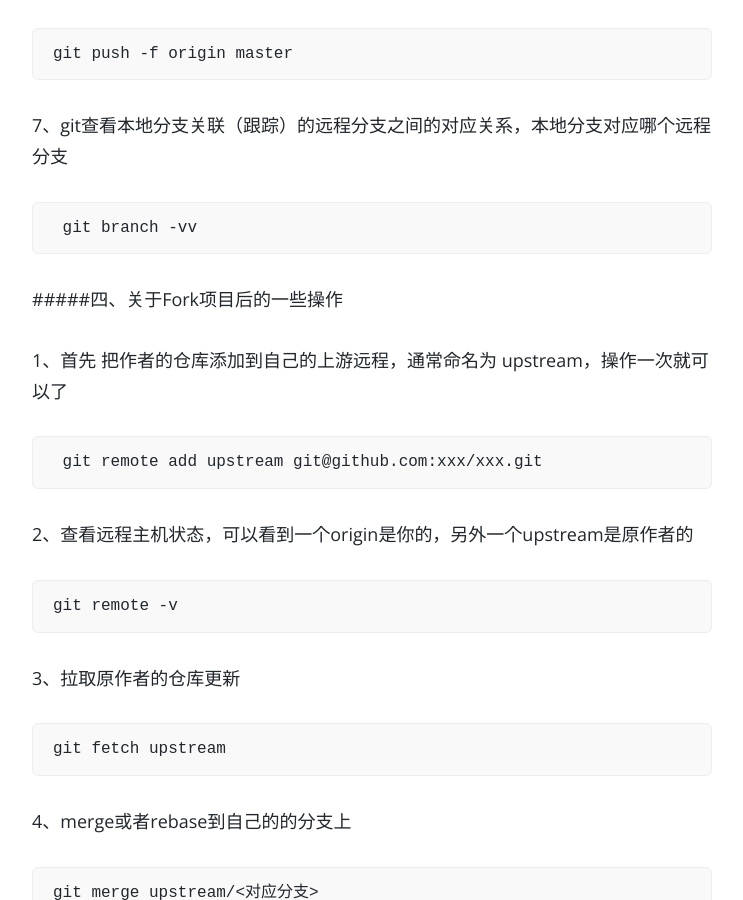
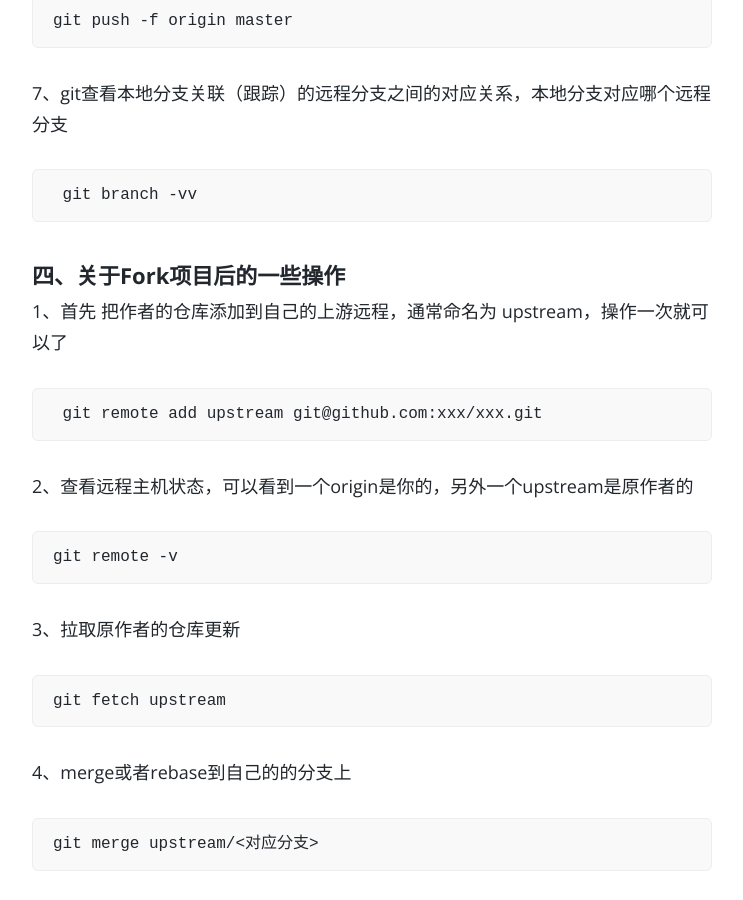
Before and after one commit to bingyingtogether/bingyingtogether.github.io, a Jekyll site: the page built from _posts/2018-11-27-First-one.md, in a window 1280 px wide and 900 px high, scrolled down 5746 px. Shown: the whole window, without its empty margins (268-1011 px from the left). Built offline with Jekyll 4.4.1, drawn with Linux system fonts in a browser that asks for light colours; comment, search, counter and statistics services are not loaded; some of the changed text lies outside the part shown.

Commit message:
修改md格式

````diff
--- a/_posts/2018-11-27-First-one.md
+++ b/_posts/2018-11-27-First-one.md
@@ -130,7 +130,7 @@
 git rm --cached从功能上等同于git reset HEAD,清除了缓存区,但不动工作目录树.
 ```
 
-二、分支先关操作
+##### 二、分支先关操作
 
 1、列出分支、创建、删除分支
 
@@ -177,7 +177,7 @@
  git fetch -p
 ```
 
-#####三、远程仓库操作
+##### 三、远程仓库操作
 
 1、获取远程仓库所有变动
 
@@ -221,7 +221,7 @@
  git branch -vv
 ```
 
-#####四、关于Fork项目后的一些操作
+##### 四、关于Fork项目后的一些操作
 
 1、首先 把作者的仓库添加到自己的上游远程，通常命名为 upstream，操作一次就可以了
 
@@ -253,7 +253,7 @@
 git push
 ```
 
-#####五、创建SSH Key
+##### 五、创建SSH Key
 
 ```
 ssh-keygen -t rsa -C "youremail@example.com"  //输入你的邮箱 回车即可
````
Also changed, not shown: other parts of _posts/2018-11-27-First-one.md (+1 -1 lines).
